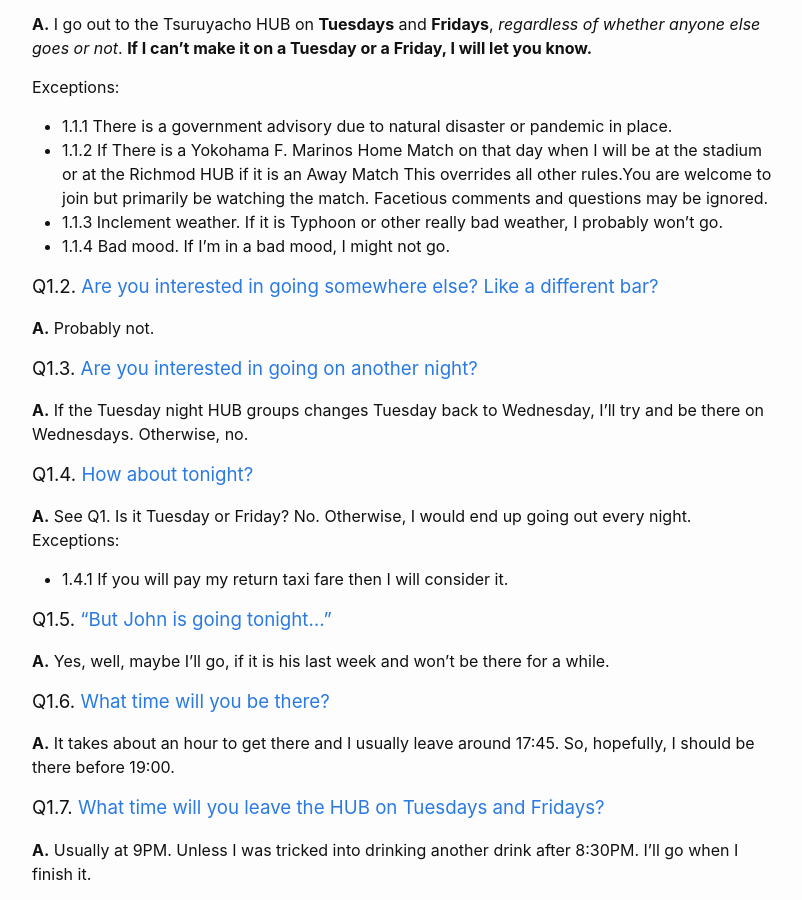
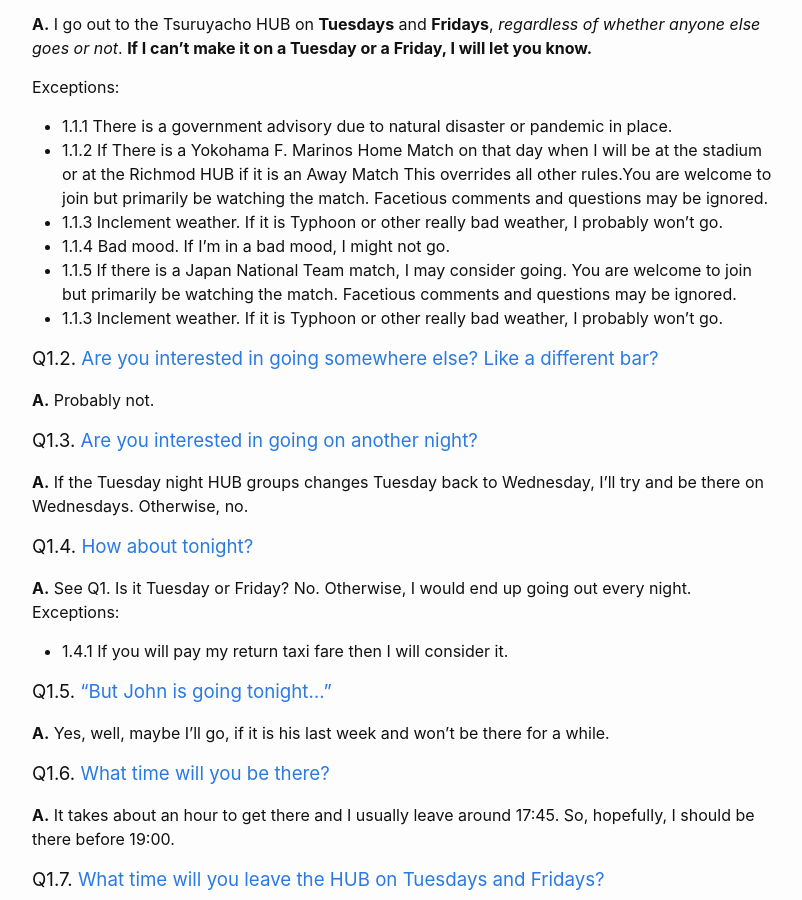
Before and after one commit to stuartcw/are_you_going, a Jekyll site: the page built from index.md, in a window 1280 px wide and 900 px high, scrolled down 517 px. Shown: the whole window, without its empty margins (238-1040 px from the left). Built offline with Jekyll 4.4.1, drawn with Linux system fonts in a browser that asks for light colours; our own code applies the rules of GitHub Pages for plain Markdown files.

Commit message:
Update index.md

```diff
--- a/index.md
+++ b/index.md
@@ -26,6 +26,8 @@ Exceptions:
 * 1.1.2 If There is a Yokohama F. Marinos Home Match on that day when I will be at the stadium or at the Richmod HUB if it is an Away Match This overrides all other rules.You are welcome to join but primarily be watching the match. Facetious comments and questions may be ignored.
 * 1.1.3 Inclement weather. If it is Typhoon or other really bad weather, I probably won't go.
 * 1.1.4 Bad mood. If I’m in a bad mood, I might not go.
+* 1.1.5 If there is a Japan National Team match, I may consider going. You are welcome to join but primarily be watching the match. Facetious comments and questions may be ignored.
+* 1.1.3 Inclement weather. If it is Typhoon or other really bad weather, I probably won't go.
 
 ### Q1.2. [Are you interested in going somewhere else? Like a different bar?](#different_bar)
 **A.** Probably not.
```
